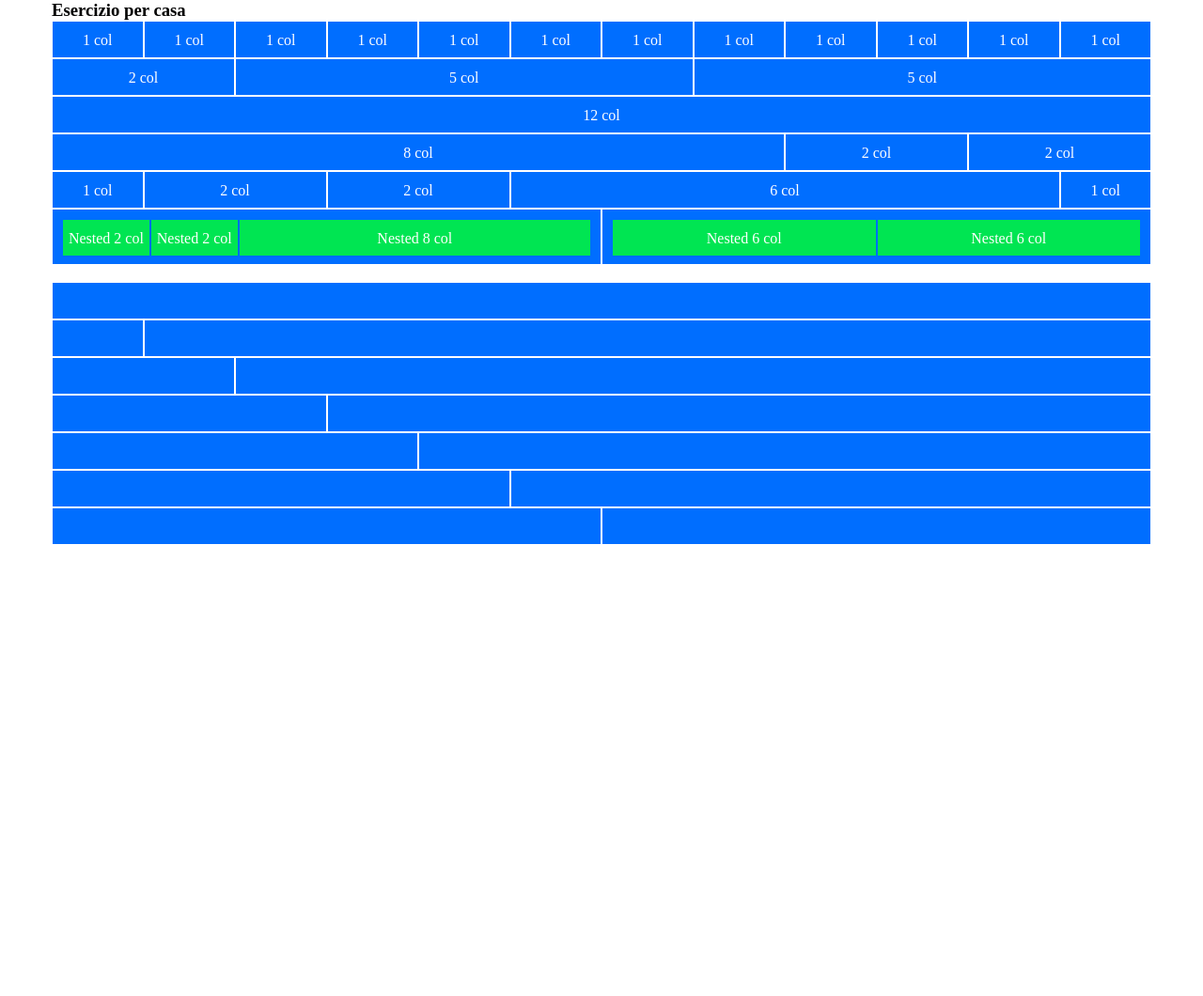
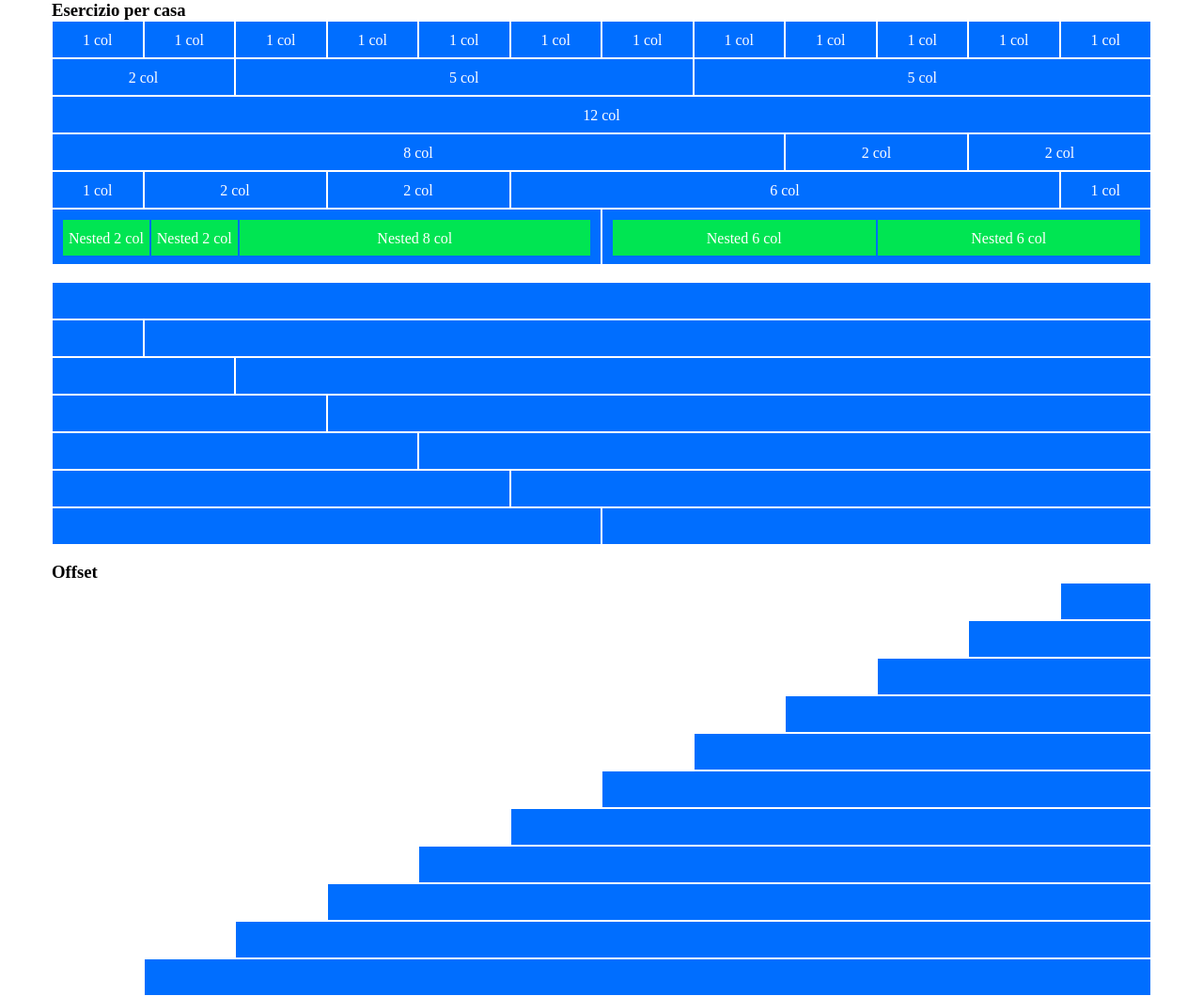
Before and after one commit to RooRsmoka/html-css-12bool, a plain HTML site: page index.html in a window 1280 px wide. Shown: the whole page at 94% size. Before the commit the page ends 800 px from the top, so only its background shows below. Drawn offline with Linux system fonts and the light colour scheme.

Commit message:
creazione ultima sezione

```diff
--- a/index.html
+++ b/index.html
@@ -88,6 +88,52 @@
                 <div class="col-xs-6 blue"></div>
                 <div class="col-xs-6 blue"></div>
             </div>
+            <br />
+            <h3>Offset</h3>
+            <div class="row">
+                <div class="col-xs-offset-11"></div>
+                <div class="col-xs-1 blue"></div>
+            </div>
+            <div class="row">
+                <div class="col-xs-offset-10"></div>
+                <div class="col-xs-2 blue"></div>
+            </div>
+            <div class="row">
+                <div class="col-xs-offset-9"></div>
+                <div class="col-xs-3 blue"></div>
+            </div>
+            <div class="row">
+                <div class="col-xs-offset-8"></div>
+                <div class="col-xs-4 blue"></div>
+            </div>
+            <div class="row">
+                <div class="col-xs-offset-7"></div>
+                <div class="col-xs-5 blue"></div>
+            </div>
+            <div class="row">
+                <div class="col-xs-offset-6"></div>
+                <div class="col-xs-6 blue"></div>
+            </div>
+            <div class="row">
+                <div class="col-xs-offset-5"></div>
+                <div class="col-xs-7 blue"></div>
+            </div>
+            <div class="row">
+                <div class="col-xs-offset-4"></div>
+                <div class="col-xs-8 blue"></div>
+            </div>
+            <div class="row">
+                <div class="col-xs-offset-3"></div>
+                <div class="col-xs-9 blue"></div>
+            </div>
+            <div class="row">
+                <div class="col-xs-offset-2"></div>
+                <div class="col-xs-10 blue"></div>
+            </div>
+            <div class="row">
+                <div class="col-xs-offset-1"></div>
+                <div class="col-xs-11 blue"></div>
+            </div>
         </div>
     </body>
 </html>
```
